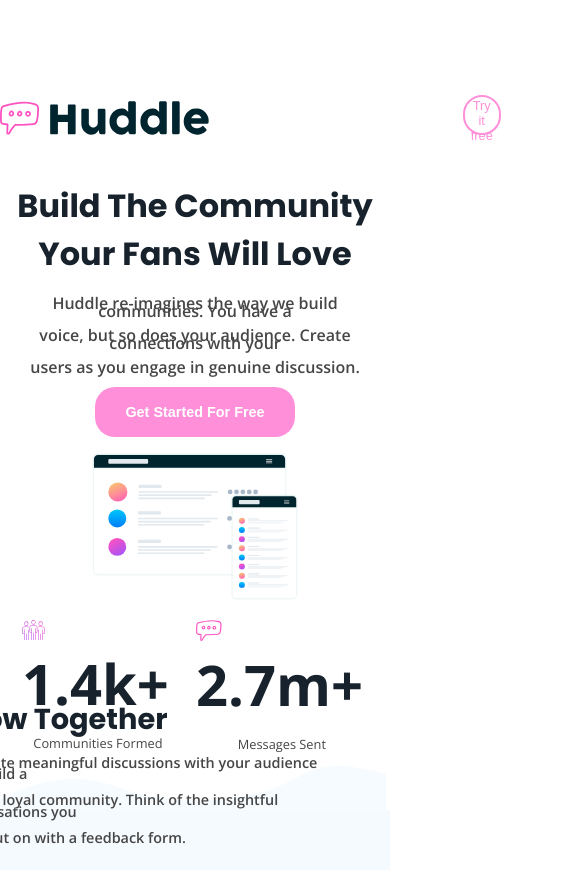
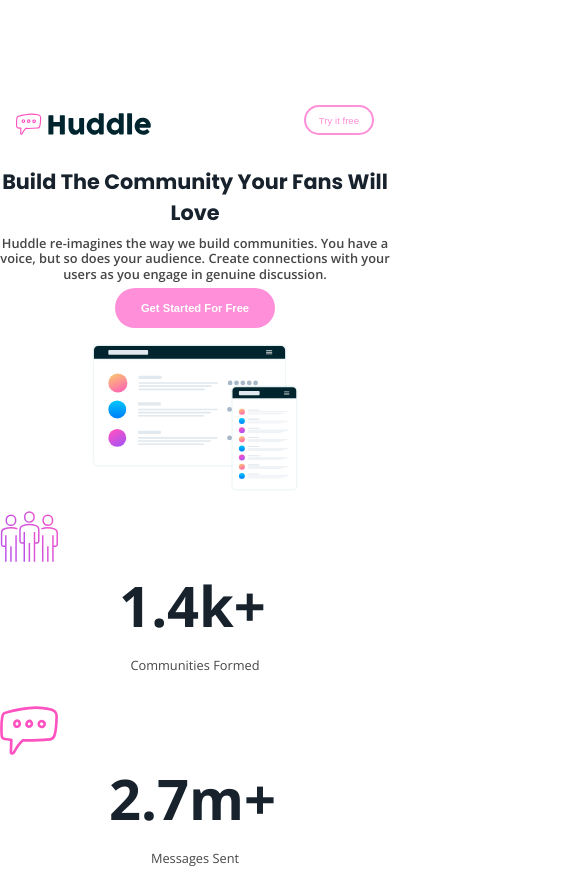
Before and after one commit to SimonPrato11/LandingPage-Project-HTML-CSS, a plain HTML site: page view/index.html in a window 390 px wide. Shown: the top 870 px of the page, 585 px wide, since content can reach past the window. Drawn offline with nearby package versions, Linux system fonts and the light colour scheme.

Commit message:
second commit with media queries

```diff
--- a/view/index.css
+++ b/view/index.css
@@ -11,10 +11,11 @@
 
 body{
   font-family: 'Open Sans', sans-serif;
+  font-size: 0%;
   padding: 0%;
   margin: 0%;
-  font-size: 0%;
 }
+
 
 .logo{
 height: 34px ;
@@ -177,11 +178,14 @@ font-size: 0.8rem;
 }
 
 /****FOOTER************/
+.curveFooter{
+  width: 99vw;
+}
 .footer{
   color: white;
   background-color:hsl(192, 100%, 9%) ;
+  line-height: 1em;
   font-size: 0.8rem;
-  line-height: 1em;
   display: flex;
   justify-content: space-evenly;
 }
@@ -225,3 +229,68 @@ border: 2px solid hsl(321, 100%, 78%);
   font-size: 0.7rem ;
   color:hsl(0, 100%, 63%) ;
 }
+
+/*MEDIA QUERIES*************************/
+@media( max-width:450px){.logo{
+  height: 22px;
+}}
+
+@media( max-width:450px){.btn{
+  font-weight: 400;
+  width: 70px;
+  height: 30px;
+  margin-left: 35vw;
+  font-size: 0.6rem;
+}}
+@media( max-width:450px){.header{
+  margin-top: 8%;
+    text-align: center;
+}}
+
+@media( max-width:450px){.title{
+  font-weight: 600;
+    font-size: 1.3rem;
+}}
+
+@media( max-width:450px){.subtitle{
+  line-height: 0.2;
+    font-size: 0.8rem;
+}}
+@media( max-width:450px){.startButton{
+  width: 160px;
+  height: 40px;
+    font-size: 0.7rem;
+}}
+
+  /*middle section*************************/
+  @media( max-width:450px){.middle{
+    display: flex;
+    flex-direction: column;
+  }}
+
+  @media( max-width:450px){.card{
+    margin-top: 5%;
+  }}
+
+  /* curve area**********************/
+  @media( max-width:450px){.waveText{
+    position: static;
+  }}
+  @media( max-width:450px){.whiteText{
+    position: static;
+  }}
+
+
+  /****FOOTER************/
+  @media( max-width:450px){.aside{
+    display: block;
+    width: 35%;
+  }}
+
+  /****bg-images***/
+@media( max-width:450px){.aside{
+    display: block;
+  }}
+  @media( max-width:450px){.aside{
+    display: block;
+  }}
--- a/view/index.html
+++ b/view/index.html
@@ -92,7 +92,7 @@
   </section>
 
   <footer>
-<img src="../images/bg-footer-top-desktop.svg" alt="">
+    <img src="../images/bg-footer-top-desktop.svg" alt="" class="curveFooter">
     <section class="footer">
 
       <aside class="aside">
@@ -123,16 +123,6 @@
         <button class="button">Subscribe</button>
         <p class="notice">Check your email please.</p>
       </aside>
-
-
-
-
-
-
-
-
-
-
     </section>
   </footer>
 
```
Also changed, not shown: 1 other file. Lines whose indentation alone changed are shown as unchanged.
